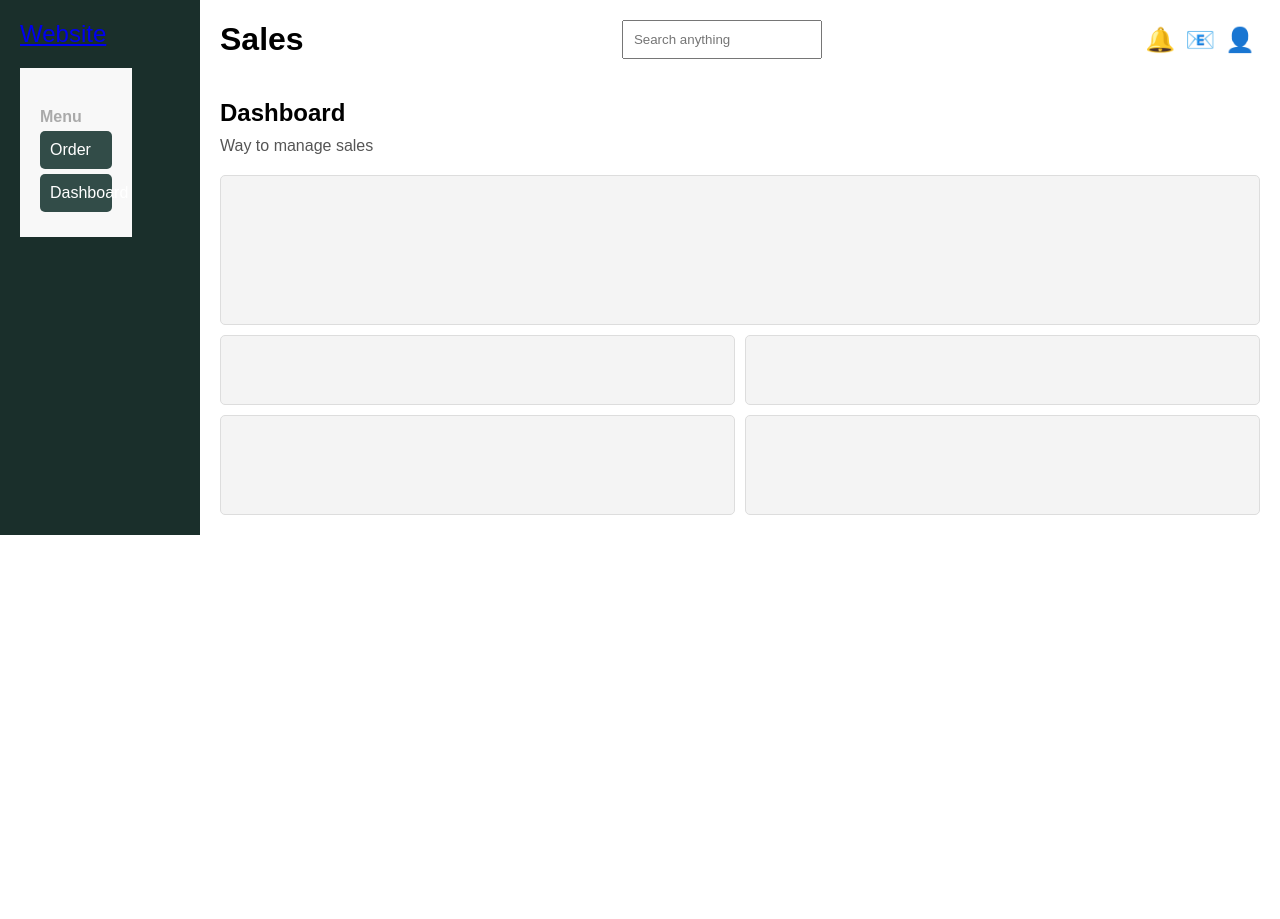
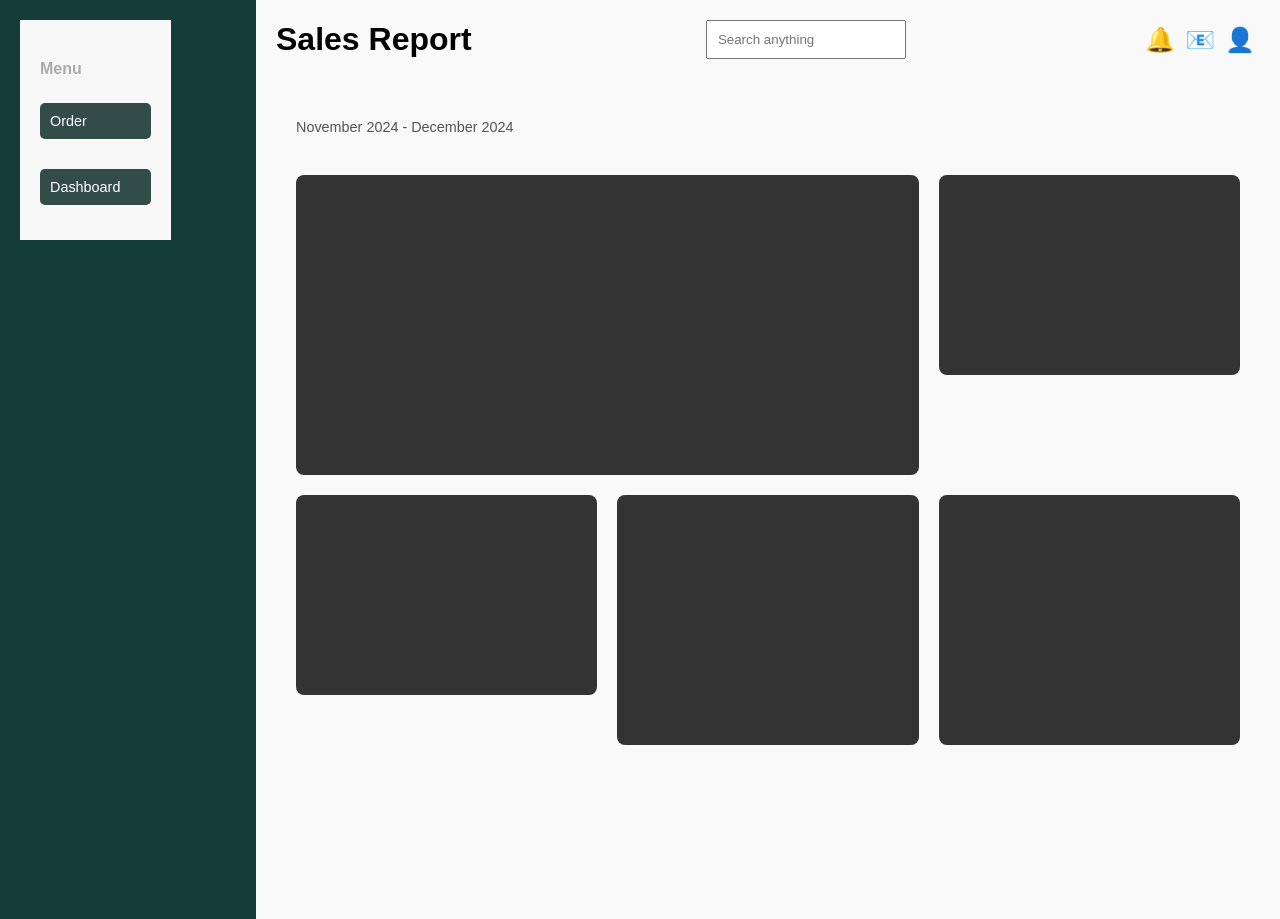
Before and after one commit to FauzanIkhsani04/kasir-digital, a React (Create React App) app: page / in a window 1280 px wide. Before the commit the page ends 800 px from the top, so only its background shows below. Built offline with nearby package versions, Linux system fonts and the light colour scheme.

Commit message:
update dashboard

```diff
--- a/src/App.js
+++ b/src/App.js
@@ -3,7 +3,7 @@ import { BrowserRouter as Router, Routes, Route } from "react-router-dom";
 import Sidebar from "../src/dashboard/sidebar.jsx";
 import Header from "../src/dashboard/header.jsx";
 import Dashboard from "../src/dashboard/dashboard.jsx";
-import Order from "../src/order/order.jsx"; // Import your Order page
+import Order from "../src/order/order.jsx";
 import "./App.css";
 
 function App() {
@@ -13,7 +13,6 @@ function App() {
         <Sidebar />
         <main className="content">
           <Header />
-          {/* Define the Routes for your app */}
           <Routes>
             <Route path="/" element={<Dashboard />} />
             <Route path="/order" element={<Order />} />
--- a/src/assets/dashboard.css
+++ b/src/assets/dashboard.css
@@ -1,17 +1,97 @@
-/* src/components/Dashboard.css */
+* {
+  margin: 0;
+  padding: 0;
+  box-sizing: border-box;
+}
 
-.dashboard h2 {
+.dashboard-container {
+  display: flex;
+  height: 100vh;
+  font-family: Arial, sans-serif;
+}
+
+.sidebar {
+  width: 20%;
+  background-color: #143d39;
+  color: #fff;
+  padding: 20px;
+}
+
+.logo {
   font-size: 1.5em;
+  font-weight: bold;
+  margin-bottom: 20px;
+}
+
+.menu h3 {
+  margin-top: 20px;
   margin-bottom: 10px;
+  font-size: 1em;
+  font-weight: bold;
+}
+
+.menu ul {
+  list-style: none;
+}
+
+.menu li {
+  padding: 10px 0;
+  font-size: 0.9em;
+}
+
+.content {
+  flex: 1;
+  padding: 20px;
+  background-color: #f9f9f9;
+}
+
+.header {
+  display: flex;
+  justify-content: space-between;
+  align-items: center;
+  margin-bottom: 20px;
+}
+
+.header h1 {
+  font-size: 2em;
+}
+
+.date-selector {
+  font-size: 0.9em;
+  color: #555;
+}
+
+.dashboard {
+  font-size: 1.5em;
+  margin-bottom: 20px;
 }
 
 .dashboard p {
-  margin-bottom: 20px;
+  font-size: 0.9em;
   color: #555;
 }
 
-.card-container {
+.dashboard-cards {
   display: grid;
-  grid-template-columns: repeat(2, 1fr);
-  gap: 10px;
+  grid-template-columns: repeat(3, 1fr);
+  gap: 20px;
 }
+
+.card {
+  background-color: #333;
+  border-radius: 8px;
+  height: 200px;
+}
+
+.large-card {
+  grid-column: span 2;
+  height: 300px;
+}
+
+.medium-card {
+  height: 250px;
+}
+
+.small-card {
+  height: 200px;
+}
--- a/src/assets/sidebar.css
+++ b/src/assets/sidebar.css
@@ -5,6 +5,10 @@
   background-color: #1a2f2b;
   color: #fff;
   padding: 20px;
+}
+
+.sidebar nav {
+  position: relative;
 }
 
 .sidebar .logo {
--- a/src/dashboard/dashboard.jsx
+++ b/src/dashboard/dashboard.jsx
@@ -1,21 +1,24 @@
-// src/components/Dashboard.js
 import React from "react";
-import Card from "./card";
-import "../assets/dashboard.css"; // You can create this file for specific Dashboard styles
+import "../assets/dashboard.css"; // Import the CSS file for styling
 
 const Dashboard = () => {
   return (
-    <section className="dashboard">
-      <h2>Dashboard</h2>
-      <p>Way to manage sales</p>
-      <div className="card-container">
-        <Card size="large" />
-        <Card size="small" />
-        <Card size="small" />
-        <Card size="medium" />
-        <Card size="medium" />
-      </div>
-    </section>
+    <div className="dashboard-container">
+      <main className="content">
+        <header className="header">
+          <div className="date-selector">November 2024 - December 2024</div>
+        </header>
+        <section className="dashboard">
+          <div className="dashboard-cards">
+            <div className="card large-card"></div>
+            <div className="card small-card"></div>
+            <div className="card small-card"></div>
+            <div className="card medium-card"></div>
+            <div className="card medium-card"></div>
+          </div>
+        </section>
+      </main>
+    </div>
   );
 };
 
--- a/src/dashboard/header.jsx
+++ b/src/dashboard/header.jsx
@@ -5,7 +5,7 @@ import "../assets/header.css"; // You can create this file for specific Header s
 const Header = () => {
   return (
     <header className="header">
-      <h1>Sales</h1>
+      <h1>Sales Report</h1>
       <input type="text" placeholder="Search anything" className="search-bar" />
       <div className="icons">
         <span role="img" aria-label="notifications">
--- a/src/dashboard/sidebar.jsx
+++ b/src/dashboard/sidebar.jsx
@@ -6,14 +6,11 @@ import "../dashboard/dashboard.jsx";
 const Sidebar = () => {
   return (
     <aside className="sidebar">
-      <div className="logo">
-        <a href="/dashboard">Website</a>
-      </div>
       <nav className="menu">
         <h3>Menu</h3>
         <ul>
           <li>
-            <Link to="/order">Order</Link> {/* Use Link for navigation */}
+            <Link to="/order">Order</Link>
           </li>
           <li>
             <Link to="/">Dashboard</Link>
--- a/src/order/order.jsx
+++ b/src/order/order.jsx
@@ -3,7 +3,7 @@ import "../assets/order.css";
 
 const Order = () => {
   const [selectedItems, setSelectedItems] = useState([]);
-  const menuItems = Array(12).fill({ name: "Cakes", price: 27000 });
+  const menuItems = Array(12).fill({ name: "Sate Ayam 1 Porsi", price: 25000 });
 
   const handleAddItem = (item) => {
     setSelectedItems([...selectedItems, item]);
```
